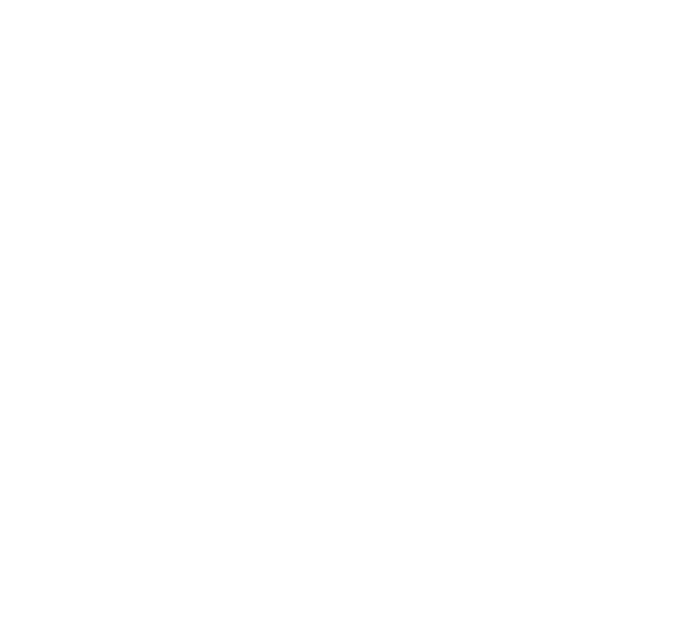
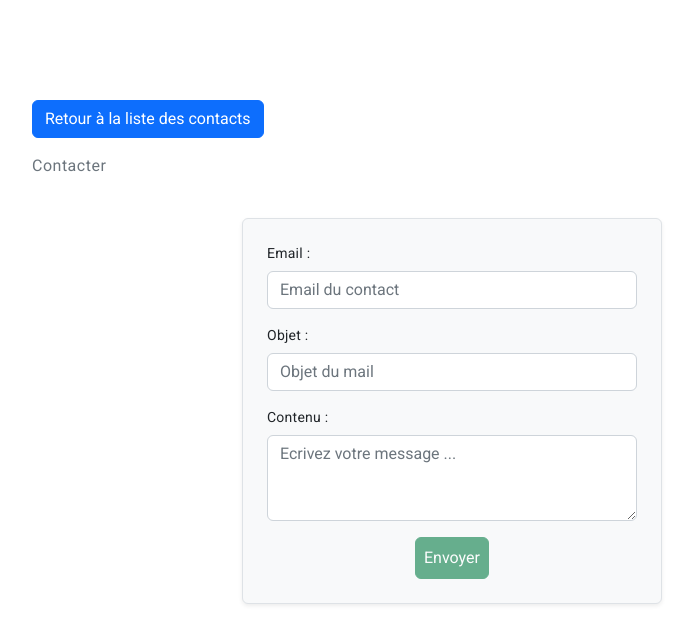
Before and after one commit to JongCHONG/EfreiM2AngularAssoHub, an Angular app: page /contact/1 in a window 1280 px wide. Before the commit this address led to /. Shown: the top 644 px of the page, without its empty margins (188-881 px from the left). Built offline with nearby package versions, Linux system fonts and the light colour scheme; no server answers.

Commit message:
add form contact for send email contact

```diff
--- a/src/app/app.module.ts
+++ b/src/app/app.module.ts
@@ -16,6 +16,7 @@
 import { SortContactsPipe } from './pipes/sort-contacts.pipe';
 import { DeleteContactDirective } from './directives/delete-contact.directive';
 import { BrowserAnimationsModule } from '@angular/platform-browser/animations';
+import { ContactComponent } from './components/contact/contact.component';
 
 @NgModule({
   declarations: [
@@ -27,6 +28,7 @@
     AddContactComponent,
     SortContactsPipe,
     DeleteContactDirective,
+    ContactComponent,
   ],
   imports: [
     BrowserModule,
--- /dev/null
+++ b/src/app/components/contact/contact.component.html
@@ -0,0 +1,41 @@
+<div class="container" style="width: 80%">
+    <div class="d-flex justify-content-between mb-3">
+        <button (click)="navigateToContactList()" class="btn btn-primary">Retour à la liste des contacts</button>
+    </div>
+
+    <div class="d-flex justify-content-between mb-3">
+        <h4 class="mb-4 text-muted">Contacter {{contact?.title}}</h4>
+    </div>
+
+    <div class="col-md-6 mx-auto">
+        <form [formGroup]="contactForm" (ngSubmit)="onSubmit()"
+            class="p-4 border rounded shadow-sm bg-light d-flex flex-column">
+            <div class="mb-3">
+                <label for="email" class="form-label">Email : </label>
+                <input type="email" id="email" placeholder="Email du contact" formControlName="email"
+                    class="form-control" [readOnly]="true">
+            </div>
+            <div class="mb-3">
+                <label for="contentObjet" class="form-label">Objet : </label>
+                <input type="text" id="objet" placeholder="Objet du mail" formControlName="objet" class="form-control">
+            </div>
+            <div *ngIf="contactForm.get('objet')?.invalid && contactForm.get('objet')?.touched">
+                <p *ngIf="contactForm.get('objet')?.errors?.['required']">le contenu du message est
+                    requis.</p>
+            </div>
+            <div class="mb-3">
+                <label for="contentEmail" class="form-label">Contenu : </label>
+                <textarea name="contentEmail" id="contentEmail" placeholder="Ecrivez votre message ..."
+                    formControlName="contentEmail" class="form-control" rows="3"></textarea>
+            </div>
+            <div *ngIf="contactForm.get('contentEmail')?.invalid && contactForm.get('contentEmail')?.touched">
+                <p *ngIf="contactForm.get('contentEmail')?.errors?.['required']">le contenu du message est
+                    requis.</p>
+            </div>
+            <div class="d-grid">
+                <button type="submit" class="btn btn-success w-20 p-2 mx-auto"
+                    [disabled]="contactForm.invalid">Envoyer</button>
+            </div>
+        </form>
+    </div>
+</div>
--- /dev/null
+++ b/src/app/components/contact/contact.component.ts
@@ -0,0 +1,69 @@
+import { Component } from '@angular/core';
+import { ActivatedRoute, Router } from '@angular/router';
+import { FormBuilder, FormGroup, Validators } from '@angular/forms';
+import { ContactService } from 'src/app/services/contact.service';
+import { Contact } from 'src/app/models/contact.model';
+
+@Component({
+  selector: 'app-contact',
+  templateUrl: './contact.component.html',
+  styleUrls: ['./contact.component.scss'],
+})
+export class ContactComponent {
+  contactForm: FormGroup;
+  contact: Contact | null = null;
+  errorMessage: string = '';
+
+  constructor(
+    private router: Router,
+    private activatedRoute: ActivatedRoute,
+    private fb: FormBuilder,
+    private contactService: ContactService
+  ) {
+    this.contactForm = this.fb.group({
+      email: ['', [Validators.required, Validators.email]],
+      objet: ['', [Validators.required]],
+      contentEmail: ['', [Validators.required]],
+    });
+  }
+
+  ngOnInit(): void {
+    const contactId = this.activatedRoute.snapshot.paramMap.get('id');
+    if (contactId) {
+      this.getContactDetails(contactId);
+    }
+  }
+
+  getContactDetails(id: string): void {
+    this.contactService.getContactById(id).subscribe(
+      (contact) => {
+        this.contact = contact;
+        this.prefillForm(contact);
+      },
+      (error) => {
+        this.errorMessage =
+          'Erreur lors de la récupération des données du contact';
+        console.error(error);
+      }
+    );
+  }
+
+  prefillForm(contact: Contact): void {
+    this.contactForm.patchValue({
+      email: contact.email,
+      objet: '',
+      contentEmail: '',
+    });
+  }
+
+  onSubmit(): void {
+    if (this.contactForm.valid) {
+      const formData = this.contactForm.value;
+      console.log('Form submitted', formData);
+    }
+  }
+
+  navigateToContactList(): void {
+    this.router.navigate(['/dashboard']);
+  }
+}
--- a/src/app/components/dashboard/dashboard.component.html
+++ b/src/app/components/dashboard/dashboard.component.html
@@ -31,6 +31,7 @@
           <button class="btn btn-danger" [appDeleteContact]="contact.id" (contactDeleted)="onContactDeleted()">
             Supprimer
           </button>
+          <button class="btn btn-success m-3" (click)="navigateToContact(contact.id)">Contacter</button>
         </td>
       </tr>
     </tbody>
--- a/src/app/components/dashboard/dashboard.component.ts
+++ b/src/app/components/dashboard/dashboard.component.ts
@@ -3,6 +3,7 @@
 import { forkJoin } from 'rxjs';
 import { Contact } from 'src/app/models/contact.model';
 import { Category } from 'src/app/models/category.model';
+import { Router } from '@angular/router';
 
 @Component({
   selector: 'app-dashboard',
@@ -18,7 +19,10 @@
   sortColumn: string = '';
   sortAscending: boolean = true;
 
-  constructor(private dashboardService: DashboardService) {}
+  constructor(
+    private dashboardService: DashboardService,
+    private router: Router
+  ) {}
 
   ngOnInit(): void {
     this.username = localStorage.getItem('username');
@@ -61,4 +65,8 @@
   onContactDeleted(): void {
     this.getContacts();
   }
+
+  navigateToContact(contactId: string): void {
+    this.router.navigate(['/contact', contactId]);
+  }
 }
--- /dev/null
+++ b/src/app/services/contact.service.ts
@@ -0,0 +1,17 @@
+import { Injectable } from '@angular/core';
+import { HttpClient } from '@angular/common/http';
+import { Observable } from 'rxjs';
+import { Contact } from 'src/app/models/contact.model';
+
+@Injectable({
+  providedIn: 'root',
+})
+export class ContactService {
+  private apiUrlContact = 'http://localhost:3000/contacts';
+
+  constructor(private http: HttpClient) {}
+
+  getContactById(id: string): Observable<Contact> {
+    return this.http.get<Contact>(`${this.apiUrlContact}/${id}`);
+  }
+}
```
Also changed, not shown: src/app/app-routing.module.ts (+5 -3 lines), src/app/components/contact/contact.component.scss (added), 2 other files (tests, documents, lock files or other folders).
